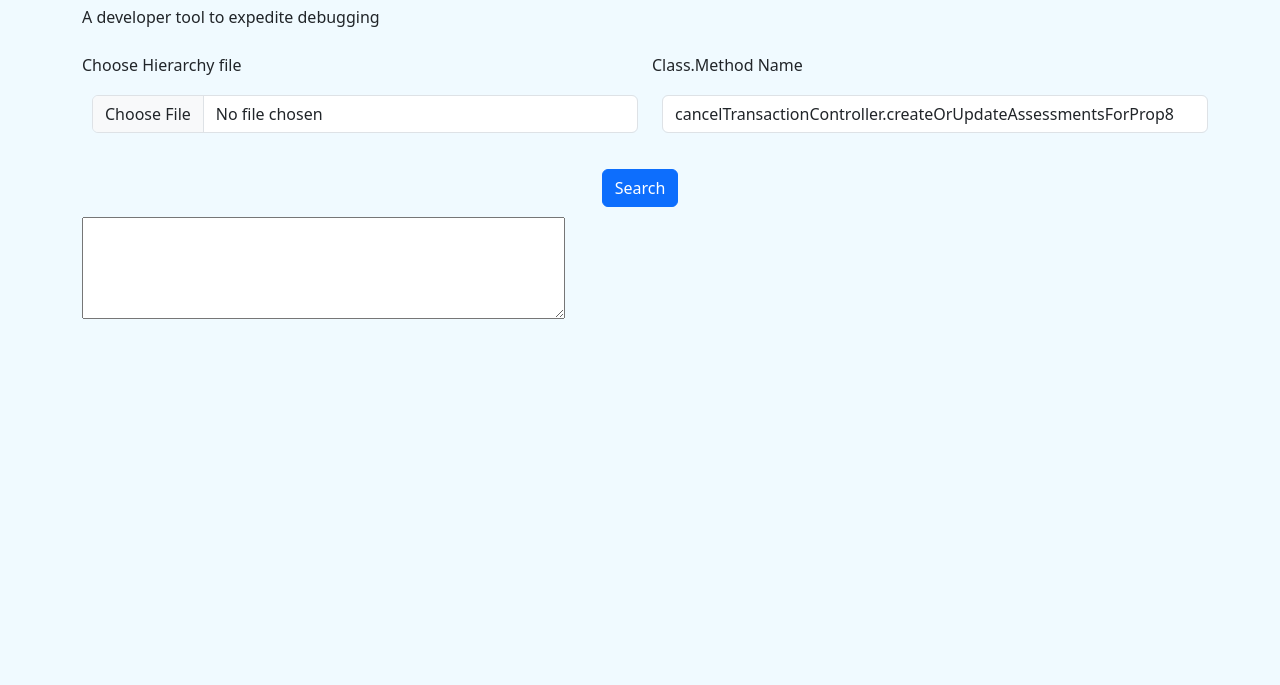
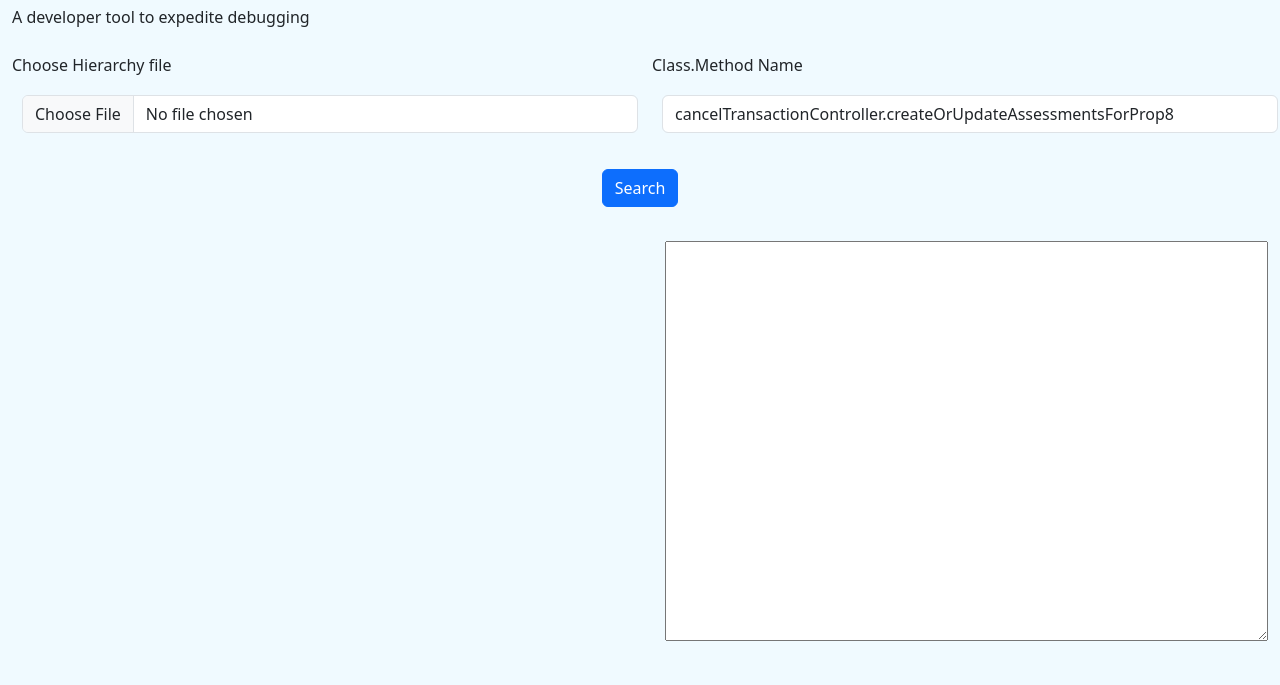
Before and after one commit to karthickeyanHub/ccsfstacktrace.github.io, a plain HTML site: page index.html in a window 1280 px wide. Shown: the part 115-800 px from the top of the page. Drawn offline with nearby package versions, Linux system fonts and the light colour scheme.

Commit message:
Update index.html

```diff
--- a/index.html
+++ b/index.html
@@ -25,8 +25,18 @@
             margin: 10px;
         }
         .alignTextArea {
-            float: right;
-            margin-top: 20px; /* Add some space from the top */
+            width: 100%;
+            height: 400px; /* Set a fixed height for the textarea */
+        }
+        .container {
+            max-width: 100%;
+        }
+        .side-by-side {
+            display: flex;
+            justify-content: space-between;
+        }
+        .hierarchy-container, .textarea-container {
+            width: 48%; /* Each takes up 48% of the row */
         }
     </style>
 </head>
@@ -45,15 +55,19 @@
             </div>
         </div>
         <center><button onclick="handleClick()" class="btn btn-primary">Search</button></center>
-        <div id="hierarchy" class="hierarchy"></div>
 
-         <textarea class="alighTextArea" name="message" rows="4" cols="50" id='hierarchyText'>
+        <div class="side-by-side mt-4">
+            <!-- Hierarchy Display Section -->
+            <div class="hierarchy-container">
+                <div id="hierarchy" class="hierarchy"></div>
+            </div>
+            <!-- Textarea Section -->
+            <div class="textarea-container">
+                <textarea class="alignTextArea" name="message" rows="4" cols="50" id="hierarchyText"></textarea>
+            </div>
+        </div>
+    </div>
 
-        </textarea>
-    </div>
-    <div>
-
-    </div>
     <!-- Include necessary scripts -->
     <script src="https://cdnjs.cloudflare.com/ajax/libs/PapaParse/5.3.0/papaparse.min.js"></script>
     <script src="script.js"></script>
```
